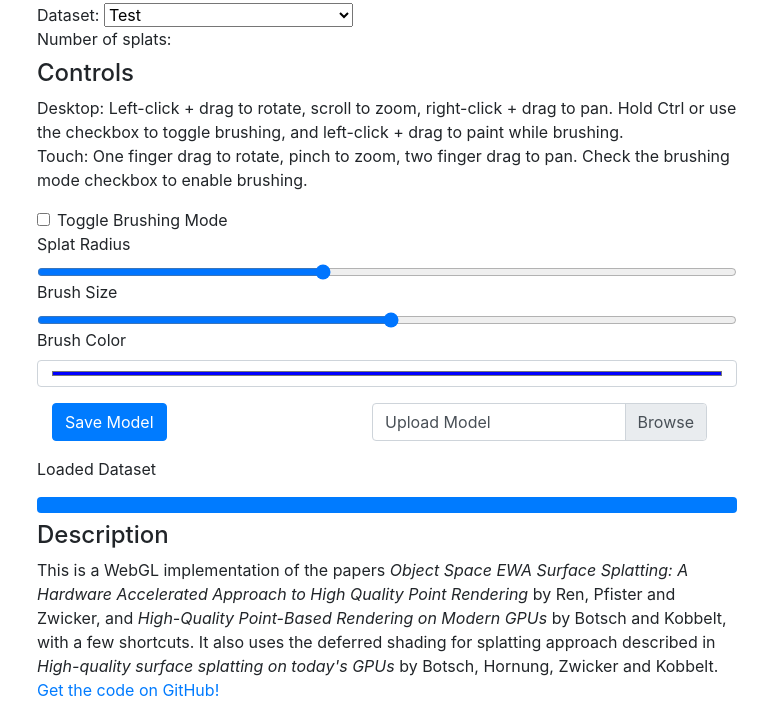
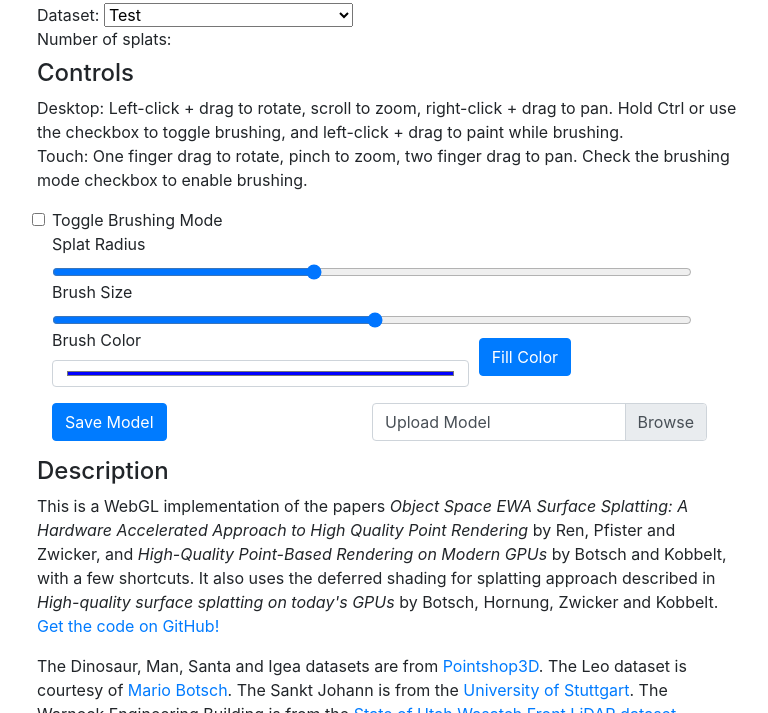
Before and after one commit to Twinklebear/webgl-ewa-splatter, a plain HTML site: page index.html in a window 1280 px wide. Shown: the part 483-1196 px from the top of the page, without its empty margins (253-1021 px from the left). Drawn offline with nearby package versions, Linux system fonts and the light colour scheme; no server answers.

Commit message:
add stuff to fill the color

```diff
--- a/index.html
+++ b/index.html
@@ -24,6 +24,13 @@
 					<div class="col-12">
 						Number of splats: <span id="numSplats"></span>
 					</div>
+					<div class="col-12" id="loadingInfo">
+						<p id="loadingText"></p>
+						<div class="progress mb-2">
+							<div id="loadingProgressBar" class="progress-bar" role="progressbar"
+								aria-valuenow="0" aria-valuemin="0" aria-valuemax="100"></div>
+						</div>
+					</div>
 				</div>
 				<div class="col-12 mt-lg-2 mt-0">
 					<h4>Controls</h4>
@@ -34,22 +41,31 @@
 					Touch: One finger drag to rotate, pinch to zoom, two finger drag to pan.
 					Check the brushing mode checkbox to enable brushing.
 					<br/>
-					<div class="form-group">
-						<div class="form-check">
+					<div class="form-group col-12 row">
+						<div class="col-12">
 							<input type="checkbox" class="form-check-input" value="" id="brushMode">
 							<label class="form-check-label" for="brushMode">Toggle Brushing Mode</label>
 						</div>
-
+						<div class="col-12">
 							<label for="splatRadiusSlider">Splat Radius</label>
 							<input type="range" class="form-control-range" id="splatRadiusSlider"
 								min="0.1" max="6.0" step="0.1">
-
+						</div>
+						<div class="col-12">
 							<label for="brushRadiusSlider">Brush Size</label>
 							<input type="range" class="form-control-range" id="brushRadiusSlider"
 								min="0.05" max="1.0" step="0.01">
-
+						</div>
+						<div class="form-row col-12 align-items-center">
+							<div class="col-8">
 							<label for="brushColorPicker">Brush Color</label>
 							<input type="color" class="form-control" value="#0000ff" id="brushColorPicker">
+							</div>
+							<div class="col-4">
+								<button type="button" class="btn btn-primary"
+									onclick="fillColor();">Fill Color</button>
+							</div>
+						</div>
 					</div>
 					<div class="col-12 row">
 						<div class="col-6">
@@ -63,11 +79,6 @@
 						</div>
 					</div>
 					</p>
-					<p id="loadingText"></p>
-					<div class="progress mb-2">
-						<div id="loadingProgressBar" class="progress-bar" role="progressbar"
-							aria-valuenow="0" aria-valuemin="0" aria-valuemax="100"></div>
-					</div>
 
 					<h4>Description</h4>
 					<p>
--- a/js/ewa-splatter.js
+++ b/js/ewa-splatter.js
@@ -51,7 +51,7 @@ const center = vec3.set(vec3.create(), 0.0, 0.0, 0.0);
 
 var pointClouds = {
 	"Test": {
-		url: "painted_santa2_kd.rsf",
+		url: "painted_santa_kd.rsf",
 		//url: "dinosaur_kd.rsf",
 		//url: "Sankt_Johann_B2_kd.rsf",
 		//url: "utah_cs_bldg_kd.rsf",
@@ -154,8 +154,11 @@ var loadPointCloud = function(dataset, onload) {
 var selectPointCloud = function() {
 	var selection = document.getElementById("datasets").value;
 	history.replaceState(history.state, "#" + selection, "#" + selection);
+	var loadingInfo = document.getElementById("loadingInfo");
+	loadingInfo.style.display = "block";
 
 	loadPointCloud(pointClouds[selection], function(dataset, dataBuffer) {
+		loadingInfo.style.display = "none";
 		var header = new Uint32Array(dataBuffer, 0, 4);
 		var bounds = new Float32Array(dataBuffer, 16, 6);
 
@@ -313,6 +316,16 @@ var hexToRGB = function(hex) {
 	var g = (val >> 8) & 255;
 	var b = val & 255;
 	return [r, g, b];
+}
+
+var fillColor = function() {
+	var brushColor = hexToRGB(brushColorPicker.value);
+	for (var i = 0; i < numSurfels; ++i) {
+		surfelColors[4 * i] = brushColor[0];
+		surfelColors[4 * i + 1] = brushColor[1];
+		surfelColors[4 * i + 2] = brushColor[2];
+	}
+	colorsChanged = true;
 }
 
 var saveModel = function() {
```
Lines whose indentation alone changed are shown as unchanged.
